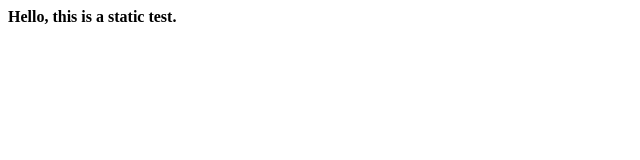
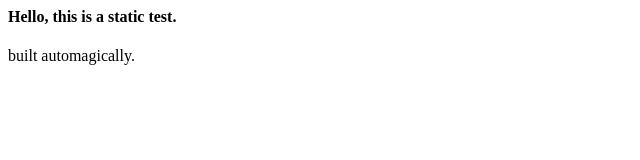
Before and after one commit to carloseberhardt/supreme-tribble, a plain HTML site: page public/index.html in a window 1280 px wide. Shown: the whole page, without its empty margins (0-640 px from the left). Drawn offline with Linux system fonts and the light colour scheme.

Commit message:
update index.html to trigger build

```diff
--- a/public/index.html
+++ b/public/index.html
@@ -3,5 +3,6 @@
 	</head>
 	<body>
 		<h4>Hello, this is a static test.</h4>
+		<p>built automagically.</p>
 	</body>
 </html>
```
